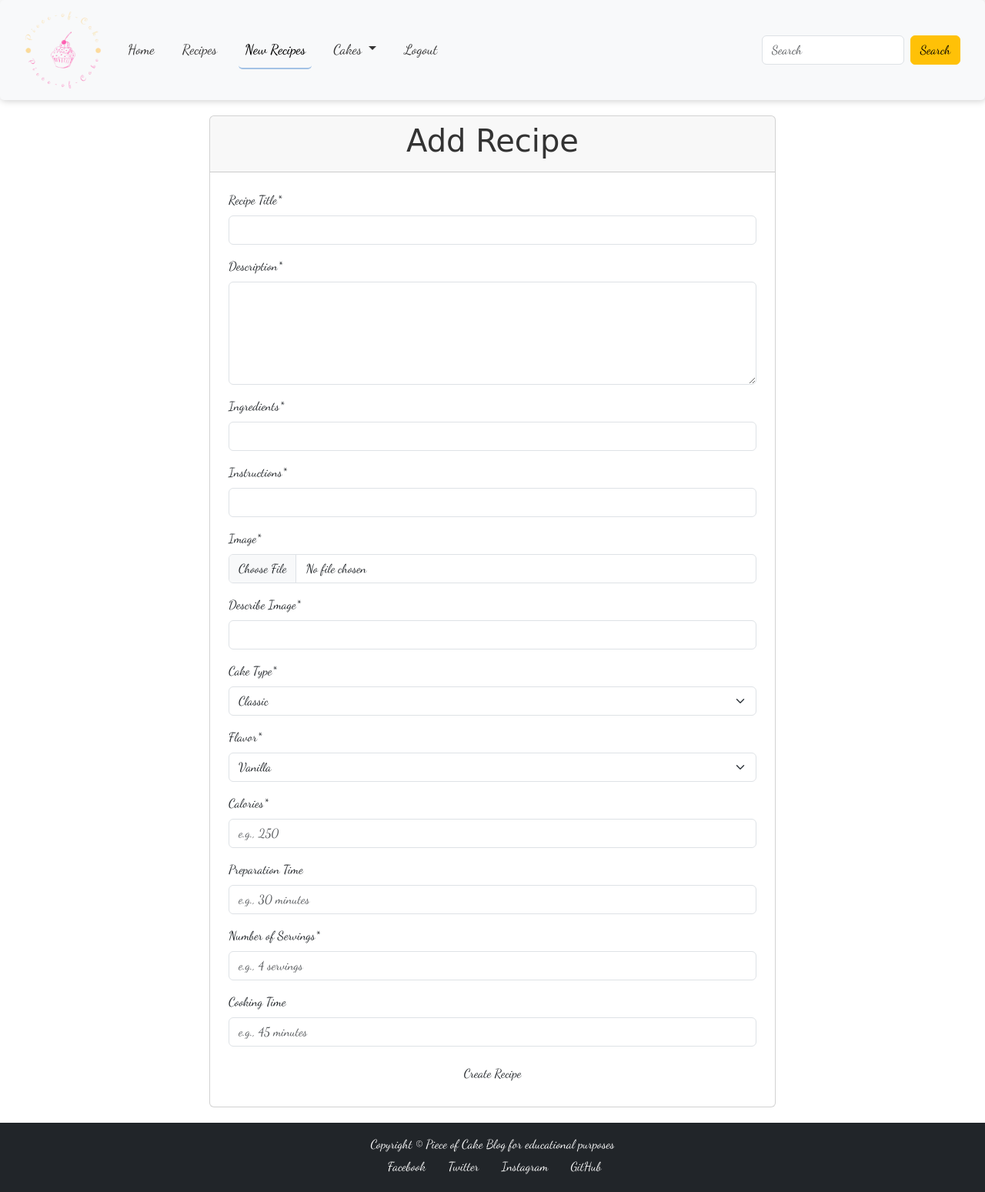
After one commit to Cristina-Becheru/piece-of-cake, a Django app: a page that uses templates/contains/header.html in a window 1280 px wide. The commit adds this page. Shown: the whole page at 77% size. Run offline with Django 5.2, Linux system fonts and the light colour scheme; a user stored in the database is signed in; parts of the project's set-up code (start-up, migrations or seed data) failed here and were passed over; some libraries are stand-ins or nearby versions; some web fonts are replaced.

Commit message:
Added RecipeForm to handle the creation and editing of cake recipes.

```diff
--- a/piece_of_cake/urls.py
+++ b/piece_of_cake/urls.py
@@ -22,4 +22,5 @@ urlpatterns = [
     path('accounts/', include('allauth.urls')),
     path('djrichtextfield/', include('djrichtextfield.urls')),
     path('', include('blog.urls')),
+    path('recipes', include('recipes.urls')),
 ]
--- /dev/null
+++ b/recipes/forms.py
@@ -0,0 +1,52 @@
+from django import forms
+from djrichtextfield.widgets import RichTextWidget
+from .models import Recipe
+
+from django import forms
+from djrichtextfield.widgets import RichTextWidget  # Adjust import based on your actual setup
+from .models import Recipe
+
+class RecipeForm(forms.ModelForm):
+    """Form to create a recipe"""
+
+    class Meta:
+        model = Recipe
+        fields = [
+            "title",
+            "description",
+            "ingredients",
+            "instructions",
+            "image",
+            "image_alt",
+            "cake_type",
+            "flavor",
+            "calories",
+            "prep_time",
+            "servings",
+            "cook_time",
+        ]
+
+        widgets = {
+            "ingredients": RichTextWidget(),
+            "instructions": RichTextWidget(),
+            "description": forms.Textarea(attrs={"rows": 5}),
+            "prep_time": forms.TextInput(attrs={"placeholder": "e.g., 30 minutes"}),
+            "servings": forms.NumberInput(attrs={"placeholder": "e.g., 4 servings"}),
+            "cook_time": forms.TextInput(attrs={"placeholder": "e.g., 45 minutes"}),
+            "calories": forms.NumberInput(attrs={"placeholder": "e.g., 250"}),
+        }
+
+        labels = {
+            "title": "Recipe Title",
+            "description": "Description",
+            "ingredients": "Ingredients",
+            "instructions": "Instructions",
+            "image": "Image",
+            "image_alt": "Describe Image",
+            "cake_type": "Cake Type",
+            "flavor": "Flavor",
+            "calories": "Calories",
+            "prep_time": "Preparation Time",
+            "servings": "Number of Servings",
+            "cook_time": "Cooking Time",
+        }
--- /dev/null
+++ b/recipes/templates/recipes/add_recipe.html
@@ -0,0 +1,29 @@
+{% extends "base.html" %}
+
+{% load i18n %}
+
+{% block title %}Add Recipe{% endblock %}
+
+{% block content %}
+<div class="container">
+    <div class="row justify-content-center">
+        <div class="col-md-8">
+            <div class="card border-pink">
+                <div class="card-header bg-pink text-white text-center">
+                    <h1>{% trans "Add Recipe" %}</h1>
+                </div>
+                <div class="card-body">
+                    <form method="POST" enctype="multipart/form-data" class="p-2">
+                        {% csrf_token %}
+                        {{ form.media }}
+                        {{ form|crispy }}
+                        <div class="text-center mt-3">
+                            <button type="submit" class="btn btn-pink w-50">{% trans "Create Recipe" %}</button>
+                        </div>
+                    </form>
+                </div>
+            </div>
+        </div>
+    </div>
+</div>
+{% endblock %}
--- /dev/null
+++ b/recipes/urls.py
@@ -0,0 +1,6 @@
+from django.urls import path
+from .views import AddRecipe
+
+urlpatterns = [
+    path("add/", AddRecipe.as_view(), name="add_recipe"),
+]
--- a/recipes/views.py
+++ b/recipes/views.py
@@ -1,3 +1,19 @@
-from django.shortcuts import render
+from django.views.generic import CreateView
 
-# Create your views here.
+from django.contrib.auth.mixins import LoginRequiredMixin
+
+from .models import Recipe
+from .forms import RecipeForm
+
+
+class AddRecipe(LoginRequiredMixin, CreateView):
+    """Add recipe view"""
+
+    template_name = "recipes/add_recipe.html"
+    model = Recipe
+    form_class = RecipeForm
+    success_url = "/recipes/"
+
+    def form_valid(self, form):
+        form.instance.user = self.request.user
+        return super(AddRecipe, self).form_valid(form)
--- a/templates/contains/header.html
+++ b/templates/contains/header.html
@@ -26,7 +26,7 @@
                 </li>
                 <!-- New Recipes link -->
                 <li class="nav-item">
-                    <a class="nav-link {% if url_name == 'add_recipe' %}active{% endif %}" href="#">New Recipes</a>
+                    <a class="nav-link {% if url_name == 'add_recipe' %}active{% endif %}" href="{% url 'add_recipe' %}">New Recipes</a>
                 </li>
                 <!-- Dropdown menu for Cakes -->
                 <li class="nav-item dropdown">
```
